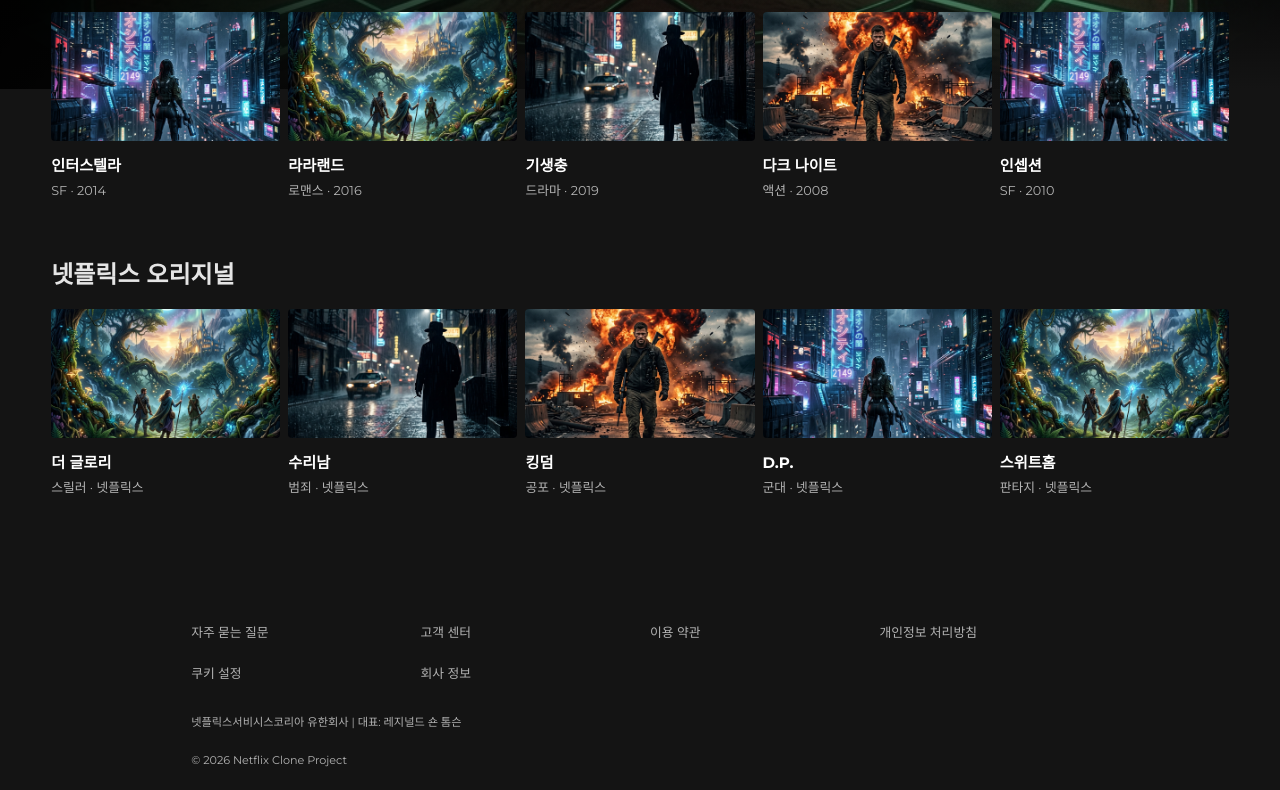
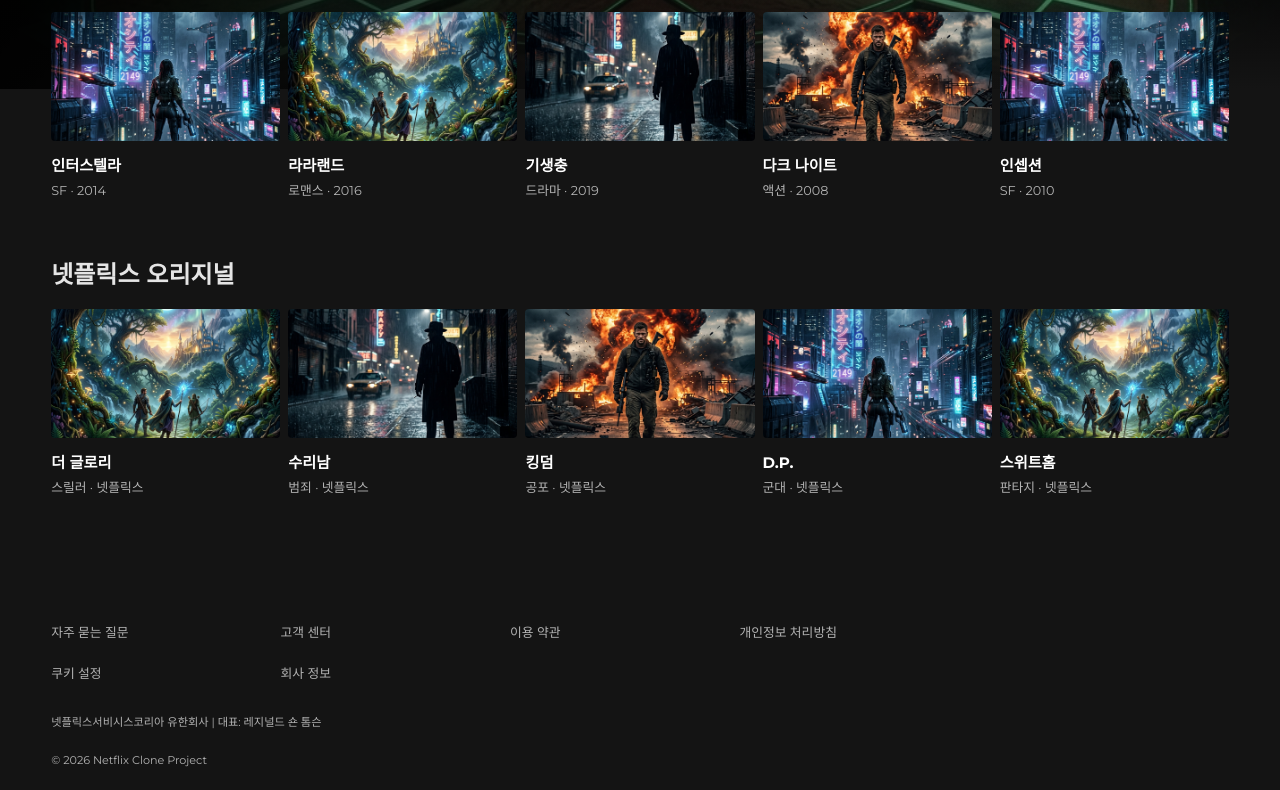
Before and after one commit to DropCoffee0511/netflix_webapp_subject0430, a plain HTML site: page index.html in a window 1280 px wide. Shown: the part 711-1501 px from the top of the page. Drawn offline with Linux system fonts and the light colour scheme.

Commit message:
UI: Align footer content to the left

```diff
--- a/styles.css
+++ b/styles.css
@@ -239,7 +239,7 @@
     padding: 70px 4% 20px;
     color: var(--text-gray);
     max-width: 1000px;
-    margin: 0 auto;
+    margin-left: 0; /* 좌측 정렬로 변경 */
 }
 
 .footer-links {
```
